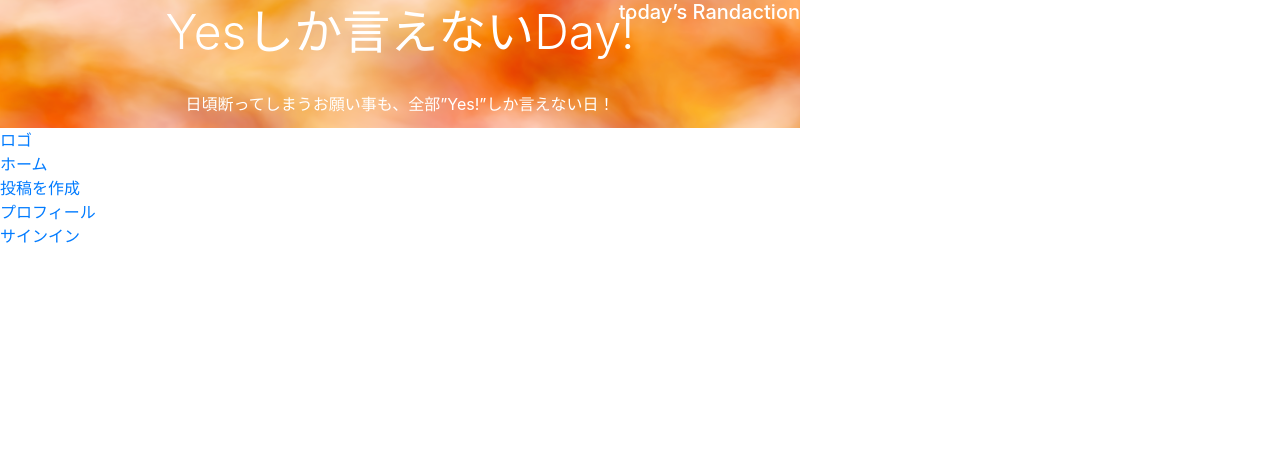
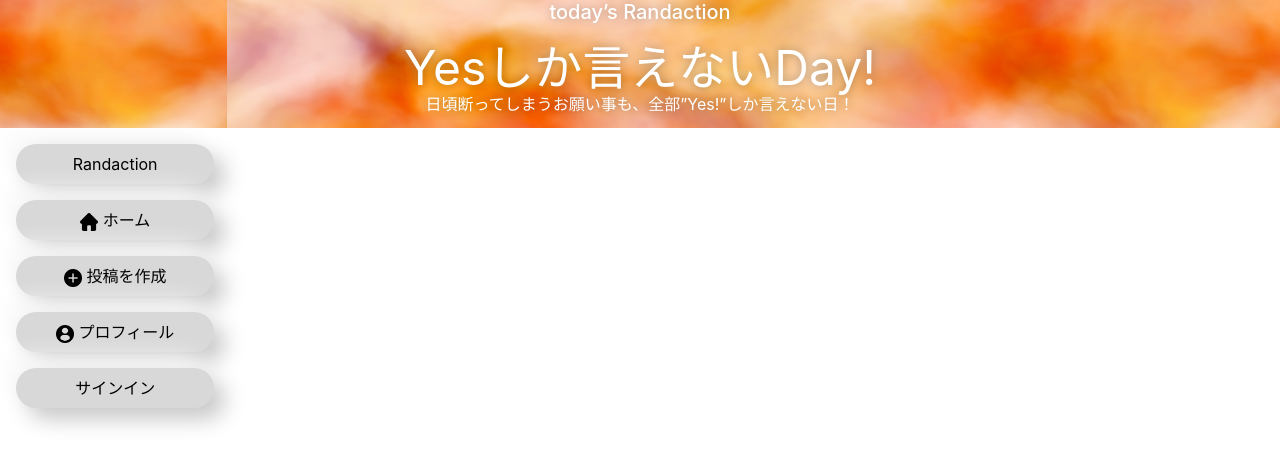
Before and after one commit to winc1980/hackathon-2024-spring-wireframe, a Python web app: template templates/base.html in a window 1280 px wide. Shown: the top 466 px of the page. Run offline with Jinja, Linux system fonts and the light colour scheme; the template is opened without the code that fills it, so the values that code supplies are empty; some libraries are stand-ins or nearby versions.

Commit message:
for happyou

```diff
--- a/create_db.py
+++ b/create_db.py
@@ -3,7 +3,6 @@ from dotenv import  dotenv_values
 
 env_vars = dotenv_values(".env")
 print(str(env_vars['MYSQL_PASSWORD']))
-print("mysql",MYSQL_PASSWORD)
 # MySQLに接続
 mydb = pymysql.connect(
     host="localhost",
--- a/static/style.css
+++ b/static/style.css
@@ -5,6 +5,7 @@
 * どのページのどの部分のcssか分かるように、コメントアウトを必ず使用してください。以下に例を載せておきます
 * できるだけ、htmlの親要素のcss(レイアウトやコンテンツ幅の指定など)→小要素のcss(文字の大きさや色など)という順番で記述しましょう
 */
+
 
 /* base.html ここから */
 html {
@@ -40,12 +41,32 @@ li {
 }
 
 #pc-nav {
+  width: 18%;
+  position: relative;
+
+}
+
+#pc-nav ul{
     display: block;
+    top: 0;
+    left: 0;
+}
+
+#content {
+  width: 80%;
+}
+#container-big {
+  display: flex;
 }
 
 @media screen and (max-width: 768px) {
     #header, #sp-nav {
         display: block;
+    }
+    #sp-nav-list {
+      background: #fff;
+      padding: 1rem;
+      border-radius: 5rem;
     }
     #sp-nav-list {
         display: block;
@@ -55,6 +76,9 @@ li {
         width: 90%;
         position: fixed;
         bottom: 0;
+    }
+    .sp-nav-item a img{
+      width: 30px;
     }
     #pc-nav {
         display: none;
@@ -291,16 +315,16 @@ h3.signup, h3.login {
 
 /*base.htmlのcss　ここから*/
 .mission-back{
- max-width: 100%;
- width: 800px;
- background-image:
-    url(img/mission-back.png);
-    background-position: right;
-    display: inline-block;
-    text-align: right;
+ width: 100%;
+ background-image: url(img/mission-back.png);
+background-position: right;
+display: inline-block;
+text-align: center;
 }
 .back-text{
-    margin-right: auto; display:block;
+    margin-right: auto;
+    display:block;
+    text-shadow: 0 0 10px #00000051;
 
 }
 h3.day-mission{
@@ -310,12 +334,11 @@ h3.day-mission{
 }
 
 #mission{
- font-size: 48px;
- color: white;
- font-weight: 300;
- text-align: center;
-
-  transform: translateY(-50%);
+  font-size: 48px;
+  color: white;
+  font-weight: 400;
+  text-align: center;
+  /* transform: translateY(-50%); */
   width: 100%;
   text-align: center;
 }
@@ -328,6 +351,27 @@ h3.day-mission{
   text-align: center;
   color: white;
 }
+
+#create_post {
+  width: 100%;
+}
+
+#pc-nav ul{
+}
+#pc-nav li {
+  padding: 0.5rem 1rem;
+  margin: 1rem;
+  align-items: center;
+  background-color: #d8d8d8;
+  border-radius: 3rem;
+  box-shadow: 11px 11px 22px #c7c7c7, -11px -11px 22px #f8f8f8;
+  display: block;
+  text-align: center;
+}
+#pc-nav li:hover {
+    box-shadow: inset 7px 7px 14px #c7c7c7, inset -7px -7px 14px #f8f8f8;
+}
+
 /*base.htmlのcss　ここまで*/
 
 /* signup_login.htmlのcss ここまで */
@@ -338,6 +382,13 @@ h3.day-mission{
 
 #posts-wrapper {
   display: flex;
+  flex-direction: column;
+  justify-content: center;
+  align-items: center;
+}
+.post-img-wrapper img{
+  min-width: 200px;
+  max-width: 400px;
 }
 
 
--- a/templates/base.html
+++ b/templates/base.html
@@ -43,13 +43,13 @@
     <nav id="sp-nav">
       <ul id="sp-nav-list">
         <li class="sp-nav-item">
-          <a href="/" class="sp-nav-item-link">タイムライン</a>
+          <a href="/" class="sp-nav-item-link"><img src="/static/img/home.png" alt=""></a>
         </li>
         <li class="sp-nav-item">
-          <a href="/send_post" class="sp-nav-item-link">投稿作成のボタン</a>
+          <a href="#create_post" class="sp-nav-item-link"><img src="/static/img/plus.png" alt=""></a>
         </li>
         <li class="sp-nav-item">
-          <a href="/profile/{{ current_user.username }}" class="sp-nav-item-link">プロフィール</a>
+          <a href="/profile/{{ current_user.username }}" class="sp-nav-item-link"><img src="/static/img/profile-user.png" alt=""></a>
         </li>
       </ul>
     </nav>
@@ -59,29 +59,30 @@
 
 
     <!-- PC用のnav: 画面の横幅の3/1の幅で、画面横に固定。ホーム, ミッション, マイページにも使用。-->
+    <div id="container-big">
     <nav id="pc-nav">
       <ul id="pc-nav-list">
         <li class="pc-nav-item">
-          <a href="/" class="pc-nav-item-link">ロゴ</a>
+          <a  style="color: black;" href="/" class="pc-nav-item-link">Randaction</a>
         </li>
         <li class="pc-nav-item">
-          <a href="/" class="pc-nav-item-link">ホーム</a>
+          <a style="color: black;" href="/" class="pc-nav-item-link"><img src="/static/img/home.png" alt="" width="18px"> ホーム</a>
         </li>
         <li class="pc-nav-item">
-          <a href="/send_post" class="pc-nav-item-link">投稿を作成</a>
+          <a  style="color: black;" href="#create_post" class="pc-nav-item-link"><img src="/static/img/plus.png" alt="" width="18px"> 投稿を作成</a>
         </li>
         <li class="pc-nav-item">
-          <a href="/profile/{{ current_user.username }}" class="pc-nav-item-link">プロフィール</a>
+          <a  style="color: black;" href="/profile/{{ current_user.username }}" class="pc-nav-item-link"><img src="/static/img/profile-user.png" alt="" width="18px"> プロフィール</a>
         </li>
 
         <!-- 以下の2つはuser情報があったらログアウト、user情報がない場合はentryを返す -->
         {% if current_user.is_authenticated%}
         <li class="pc-nav-item">
-          <a href="/logout" class="pc-nav-item-link">ログアウト</a>
+          <a  style="color: black;" href="/logout" class="pc-nav-item-link">ログアウト</a>
         </li>
         {% else %}
         <li class="pc-nav-item">
-          <a href="/entry" class="pc-nav-item-link">サインイン</a>
+          <a style="color: black;"  href="/entry" class="pc-nav-item-link">サインイン</a>
         </li>
         {% endif %}
 
@@ -93,7 +94,7 @@
       {% block content %}
       {% endblock %}
     </div>
-
+  </div>
     {% block script %}
     {% endblock %}
 
```
Also changed, not shown: templates/profile.html (+8 -8 lines), templates/timeline.html (+2 -2 lines).
